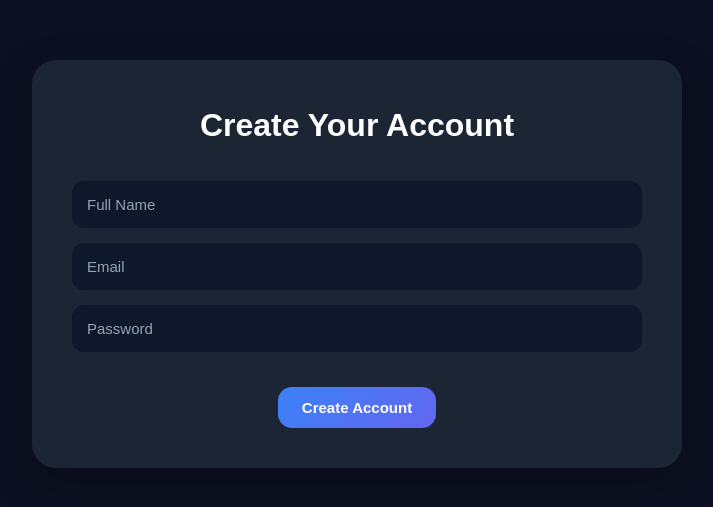
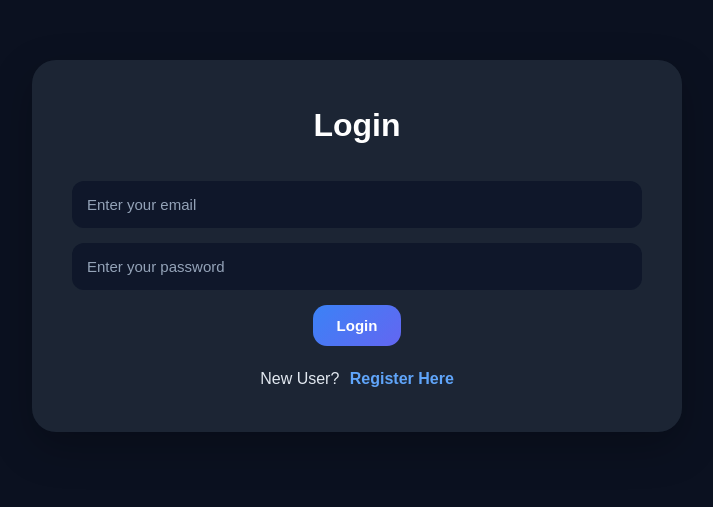
Before and after one commit to ADITYATANAYASAHOO/NutriFit, a Flask app: page /account in a window 1280 px wide. Shown: the part 101-608 px from the top of the page, without its empty margins (283-996 px from the left). Run offline with Flask 3, Linux system fonts and the light colour scheme.

Commit message:
Final Polish

```diff
--- a/app.py
+++ b/app.py
@@ -1,8 +1,27 @@
 from flask import Flask, render_template, request, jsonify, session, redirect
 import pandas as pd
 import random
+import sqlite3
 
 app = Flask(__name__)
+
+def init_db():
+    conn = sqlite3.connect("nutrifit.db")
+    cursor = conn.cursor()
+
+    cursor.execute("""
+        CREATE TABLE IF NOT EXISTS users (
+            id INTEGER PRIMARY KEY AUTOINCREMENT,
+            name TEXT NOT NULL,
+            email TEXT NOT NULL UNIQUE,
+            password TEXT NOT NULL
+        )
+    """)
+
+    conn.commit()
+    conn.close()
+init_db()
+
 app.secret_key = "nutrifit-secret-key-2024"
 
 # Load food database
@@ -19,13 +38,16 @@ def home():
 
 
 # =========================
-# ACCOUNT / LOGIN PAGE
+# REGISTER PAGE
 # =========================
 
 @app.route("/account")
 def account():
     return render_template("account.html")
 
+@app.route("/register-page")
+def register_page():
+    return render_template("register.html")
 
 @app.route("/register", methods=["POST"])
 def register():
@@ -35,16 +57,76 @@ def register():
 
     if not name or not email or not password:
         return render_template(
-            "account.html",
+            "register.html",
             error="All fields are required."
         )
 
-    session["user"] = {
-        "name": name,
-        "email": email
-    }
+    conn = sqlite3.connect("nutrifit.db")
+    cursor = conn.cursor()
 
-    return redirect("/setup-profile")
+    try:
+        cursor.execute("""
+            INSERT INTO users (name, email, password)
+            VALUES (?, ?, ?)
+        """, (name, email, password))
+
+        conn.commit()
+
+        user_id = cursor.lastrowid
+
+    except sqlite3.IntegrityError:
+        conn.close()
+        return render_template(
+            "register.html",
+            error="Email already registered."
+        )
+
+    conn.close()
+
+    return redirect("/account")
+
+
+# =========================
+# LOGIN PAGE
+# =========================
+
+@app.route("/login", methods=["POST"])
+def login():
+    email = request.form.get("email", "").strip()
+    password = request.form.get("password", "").strip()
+
+    if not email or not password:
+        return render_template(
+            "account.html",
+            error="Email and password are required."
+        )
+
+    conn = sqlite3.connect("nutrifit.db")
+    cursor = conn.cursor()
+
+    cursor.execute("""
+        SELECT id, name, email
+        FROM users
+        WHERE email = ? AND password = ?
+    """, (email, password))
+
+    user = cursor.fetchone()
+
+    conn.close()
+
+    if user:
+        session["user"] = {
+            "id": user[0],
+            "name": user[1],
+            "email": user[2]
+        }
+
+        return redirect("/dashboard")
+
+    return render_template(
+        "account.html",
+        error="Invalid email or password."
+    )
 
 
 # =========================
@@ -302,15 +384,31 @@ def suggest_food():
 # DELETE ACCOUNT / LOGOUT
 # =========================
 
-@app.route("/delete_account", methods=["POST"])
-def delete_account():
+@app.route("/logout")
+def logout():
     session.clear()
     return redirect("/")
 
+@app.route("/delete_account", methods=["POST"])
+def delete_account():
+    if "user" not in session:
+        return redirect("/account")
 
-@app.route("/logout")
-def logout():
+    user_id = session["user"]["id"]
+
+    conn = sqlite3.connect("nutrifit.db")
+    cursor = conn.cursor()
+
+    cursor.execute("""
+        DELETE FROM users
+        WHERE id = ?
+    """, (user_id,))
+
+    conn.commit()
+    conn.close()
+
     session.clear()
+
     return redirect("/")
 
 
@@ -349,33 +447,6 @@ def chat():
         "reply": reply
     })
 
-@app.route("/dev")
-def dev():
-
-    session["user"] = {
-        "name": "Aditya",
-        "email": "test@nutrifit.com"
-    }
-
-    session["profile_data"] = {
-        "age": 21,
-        "height": 175,
-        "weight": 74,
-        "gender": "male",
-        "activity": "Moderate (Gym 3–5 days/week)",
-        "goal": "Body Recomposition"
-    }
-
-    session["goals"] = {
-        "calories": 2300,
-        "protein": 140,
-        "carbs": 250,
-        "fat": 70,
-        "goal": "recomp"
-    }
-
-    return redirect("/dashboard")
-
 
 # =========================
 # RUN APP
--- a/static/style.css
+++ b/static/style.css
@@ -116,6 +116,35 @@ nav {
     box-shadow: 0 15px 40px rgba(0,0,0,0.25);
 }
 
+.form-container form {
+    display: flex;
+    flex-direction: column;
+    align-items: center;
+}
+
+.account-footer {
+    text-align: center;
+    margin-top: 20px;
+}
+
+.account-footer p {
+    margin: 0;
+    font-size: 16px;
+    color: #e2e8f0;
+}
+
+.text-link {
+    color: #60a5fa;
+    text-decoration: none;
+    font-weight: 700;
+    margin-left: 6px;
+    transition: color 0.2s ease;
+}
+
+.text-link:hover {
+    color: #93c5fd;
+    text-decoration: underline;
+}
 
 /* =========================
    DASHBOARD
@@ -528,17 +557,77 @@ input[type="checkbox"] {
     }
 }
 
-.account-footer {
-    display: flex;
-    flex-direction: column;
+.modal-overlay {
+    display: none;
+    position: fixed;
+    inset: 0;
+    background: rgba(0,0,0,0.65);
+    backdrop-filter: blur(6px);
+    justify-content: center;
     align-items: center;
-    justify-content: center;
-    margin-top: 20px;
-    gap: 14px;
-    text-align: center;
+    z-index: 9999;
 }
 
-.account-footer p {
+.modal-box {
+    background: #1f2937;
+    padding: 35px;
+    border-radius: 24px;
+    width: 90%;
+    max-width: 420px;
+    text-align: center;
+    box-shadow: 0 20px 50px rgba(0,0,0,0.35);
+}
+
+.modal-box h3 {
+    font-size: 28px;
+    margin-bottom: 15px;
+}
+
+.modal-box p {
+    font-size: 17px;
     color: #cbd5e1;
-    font-size: 15px;
+    line-height: 1.6;
+    margin-bottom: 28px;
 }
+
+.modal-actions {
+    display: flex;
+    justify-content: center;
+    align-items: center;
+    gap: 18px;
+}
+
+.modal-actions form {
+    margin: 0;
+}
+
+.modal-no-btn,
+.modal-yes-btn {
+    border: none;
+    cursor: pointer;
+    padding: 14px 28px;
+    border-radius: 999px;
+    font-size: 17px;
+    font-weight: 700;
+    transition: all 0.25s ease;
+}
+
+.modal-no-btn {
+    background: rgba(255,255,255,0.08);
+    color: white;
+}
+
+.modal-no-btn:hover {
+    transform: translateY(-3px);
+    background: rgba(255,255,255,0.14);
+}
+
+.modal-yes-btn {
+    background: #dc2626;
+    color: white;
+}
+
+.modal-yes-btn:hover {
+    transform: translateY(-3px);
+    background: #ef4444;
+}
--- a/templates/account.html
+++ b/templates/account.html
@@ -17,42 +17,39 @@
 
 <div class="form-container">
 
-    <h2>Create Your Account</h2>
+    <h2>Login</h2>
 
         {% if error %}
-        <div class="form-error">
-            {{ error }}
-        </div>
+            <div class="form-error">{{ error }}</div>
         {% endif %}
 
-    <form action="/register" method="POST">
-
-        <input
-            type="text"
-            name="name"
-            placeholder="Full Name"
-            required
-        >
+        <form action="/login" method="POST">
 
             <input
                 type="email"
                 name="email"
-            placeholder="Email"
+                placeholder="Enter your email"
                 required
             >
 
             <input
                 type="password"
                 name="password"
-            placeholder="Password"
+                placeholder="Enter your password"
                 required
             >
 
+            <button type="submit" class="primary-btn">
+                Login
+            </button>
+
+        </form>
+
         <div class="account-footer">
-
-            <button type="submit" class="primary-btn">
-                Create Account
-            </button>
+            <p>
+                New User?
+                <a href="/register-page" class="text-link">Register Here</a>
+            </p>
         </div>
 
 </div>
--- a/templates/setup_profile.html
+++ b/templates/setup_profile.html
@@ -34,6 +34,7 @@
             placeholder="Age"
             min="1"
             max="120"
+            step="1"
             required
         >
 
```
Also changed, not shown: static/script.js (+8 -0 lines), templates/profile.html (+31 -5 lines), templates/register.html (added, +64 -0 lines), nutrifit.db (added). Lines whose indentation alone changed are shown as unchanged.
